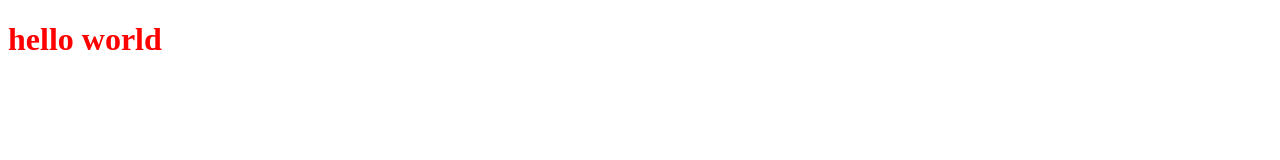
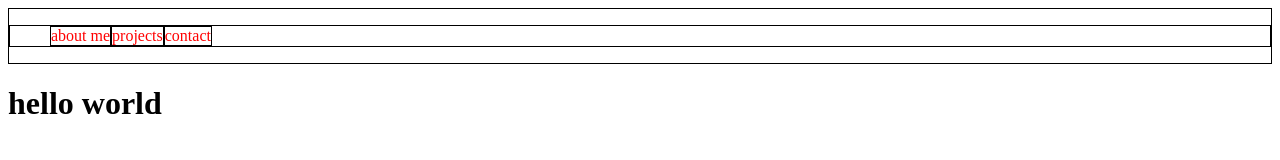
Before and after one commit to J-Saun/portfolio, a plain HTML site: page index.html in a window 1280 px wide. Drawn offline with Linux system fonts and the light colour scheme.

Commit message:
navbar bones

```diff
--- a/index.html
+++ b/index.html
@@ -13,6 +13,13 @@
     <link rel="stylesheet" href="styles.css" />
   </head>
   <body>
+    <nav>
+      <ul>
+        <li><a>about me</a></li>
+        <li><a>projects</a></li>
+        <li><a>contact</a></li>
+      </ul>
+    </nav>
     <h1>hello world</h1>
     <script src="app.js" async defer></script>
   </body>
--- a/styles.css
+++ b/styles.css
@@ -1,3 +1,13 @@
-h1 {
+nav {
   color: red;
+  border: 1px solid black;
 }
+nav ul {
+  border: 1px solid black;
+  display: flex;
+}
+nav li {
+  border: 1px solid black;
+  display: flex;
+  text-decoration: none;
+}
```
